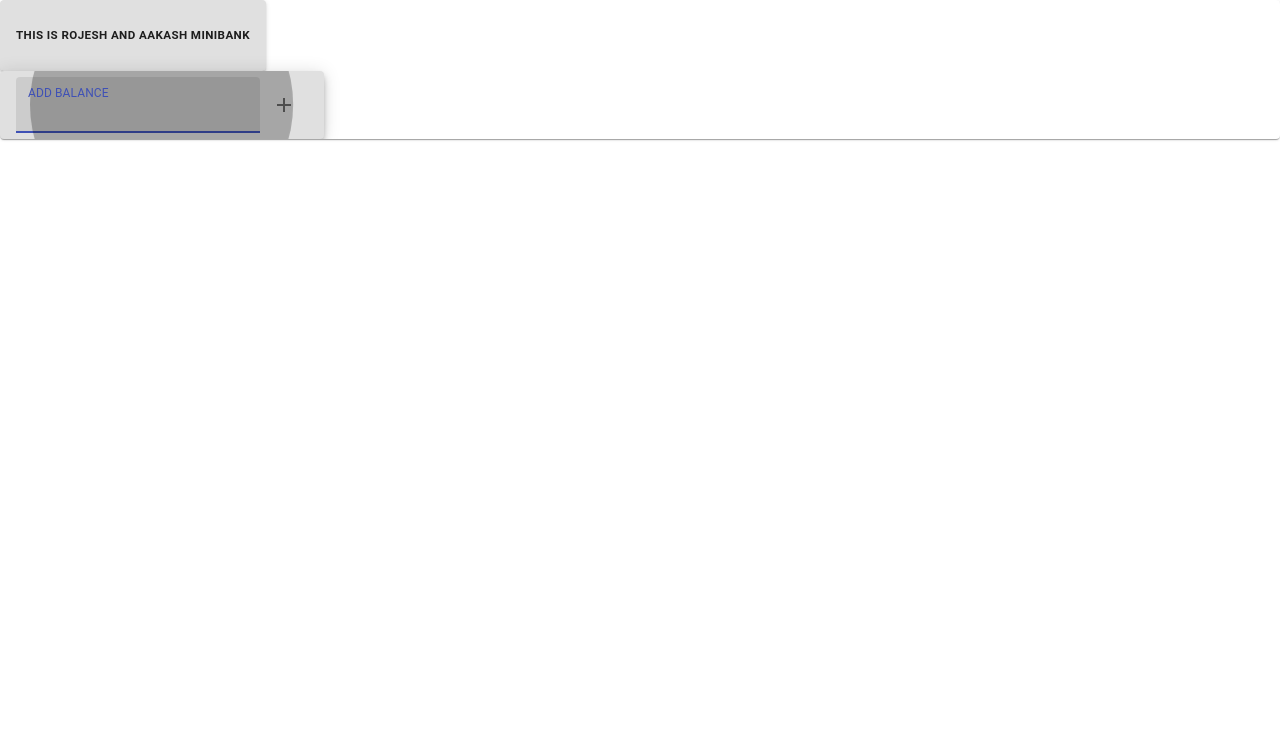
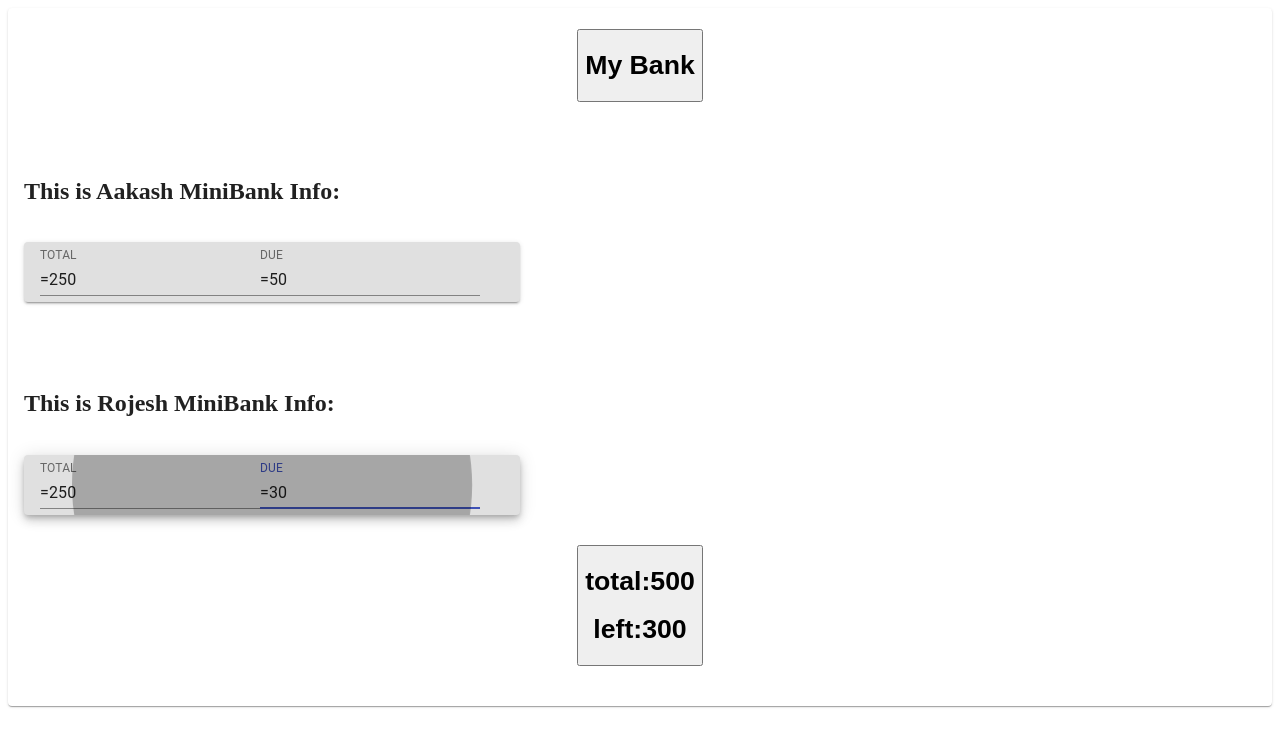
Before and after one commit to Rojesh04Mote/mybank-web, a React (Create React App) app: page / in a window 1280 px wide. Shown: the top 746 px of the page. Built offline with nearby package versions, Linux system fonts and the light colour scheme.

Commit message:
react-code-changes

```diff
--- /dev/null
+++ b/App.css
@@ -0,0 +1,5 @@
+.pussy {
+  min-height: 100vh;
+  background-image: linear-gradient(to top, #a18cd1 0%, #fbc2eb 100%);
+  align-items: center;
+}
--- a/package.json
+++ b/package.json
@@ -12,6 +12,7 @@
     "mongoose": "^5.11.17",
     "react": "^17.0.1",
     "react-dom": "^17.0.1",
+    "react-native-paper": "^4.7.1",
     "react-scripts": "4.0.2",
     "web-vitals": "^1.0.1"
   },
--- a/src/App.js
+++ b/src/App.js
@@ -1,9 +1,9 @@
-import Home from "./pages/home";
+import Home from "./pages/Home";
 import { Card } from "@material-ui/core";
 
 function App() {
   return (
-    <div className="App">
+    <div>
       <Card>
         {""}
         <Home />
--- a/src/index.css
+++ b/src/index.css
@@ -1,5 +1,6 @@
-body {
+pussy {
   margin: 0;
   font-family: -apple-system, BlinkMacSystemFont, "Segoe UI", Roboto, Oxygen,
     Ubuntu, Cantarell, "Open Sans", "Helvetica Neue", sans-serif;
+  align-items: right;
 }
--- /dev/null
+++ b/src/pages/Home.jsx
@@ -0,0 +1,126 @@
+import React, { useState, useRef, useEffect } from "react";
+import { TextField, IconButton } from "@material-ui/core";
+// import icons from "@material-ui/icons";
+import Button from "@material-ui/core/Button";
+import SnackBar from "./Snackbar";
+import Box from "@material-ui/core/Box";
+
+export default function Home() {
+  const balanceRef = useRef();
+  const [message, setMessage] = useState("");
+  const [open, setOpen] = useState(false);
+
+  const addBalance = (e) => {
+    e.preventDefault();
+    if (balanceRef.current.value.length === 0) {
+      setMessage("Money is needed ");
+      setOpen(true);
+      return;
+    }
+  };
+
+  const handleClose = (event, reason) => {
+    if (reason === "clickaway") {
+      return;
+    }
+
+    setOpen(false);
+  };
+
+  useEffect(() => {
+    balanceRef.current.focus();
+  }, []);
+
+  return (
+    <div>
+      <h1 class="card-title" align="center">
+        <button variant="contained">
+          <h1>My Bank</h1>
+        </button>
+      </h1>
+      <br />
+
+      <Box flexDirection="row-reverse" p={1} m={1}>
+        <div class="card">
+          <div class="card-body">
+            <h2 class="card-title" align="left">
+              This is Aakash MiniBank Info:
+            </h2>
+          </div>
+        </div>
+        <br />
+        <div>
+          <form>
+            <Button variant="contained">
+              <TextField
+                id="filled-basic"
+                type="text"
+                label=" Total"
+                value="=250"
+                inputRef={balanceRef}
+              />
+              <br />
+              <TextField
+                id="filled-basic"
+                type="text"
+                label="Due"
+                value="=50"
+                inputRef={balanceRef}
+              />
+              <IconButton type="submit" onClick={addBalance}></IconButton>
+            </Button>
+          </form>
+        </div>
+      </Box>
+
+      <br />
+      <br />
+
+      <div class="card" style={{ width: "100%" }}>
+        <Box flexDirection="row-reverse" p={1} m={1}>
+          <div class="card-body">
+            <h2 class="card-title" align="left">
+              This is Rojesh MiniBank Info:
+            </h2>
+          </div>
+
+          <br />
+          <div class="card">
+            <form>
+              <Button variant="contained">
+                <TextField
+                  id="filled-basic"
+                  type="text"
+                  label="total"
+                  value="=250"
+                  inputRef={balanceRef}
+                />
+                <TextField
+                  id="filled-basic"
+                  type="text"
+                  label="Due"
+                  value="=30"
+                  inputRef={balanceRef}
+                />
+
+                <IconButton type="submit" onClick={addBalance}></IconButton>
+              </Button>
+            </form>
+          </div>
+        </Box>
+      </div>
+
+      <div className="App">
+        <h1 class="card-title" align="center">
+          <button variant="contained">
+            <h1>total:500</h1>
+            <h1>left:300</h1>
+          </button>
+        </h1>
+        <br />
+      </div>
+
+      <SnackBar open={open} handleClose={handleClose} message={message} />
+    </div>
+  );
+}
--- a/src/pages/home.jsx
+++ /dev/null
@@ -1,57 +0,0 @@
-import React, { useState, useRef, useEffect } from "react";
-import { TextField, IconButton } from "@material-ui/core";
-import AddIcon from "@material-ui/icons/ADD";
-import Button from "@material-ui/core/Button";
-import SnackBar from "./snackbar";
-
-export default function Home() {
-  const balanceRef = useRef();
-  const [message, setMessage] = useState("");
-  const [open, setOpen] = useState(false);
-
-  const addBalance = (e) => {
-    e.preventDefault();
-    if (balanceRef.current.value.length == 0) {
-      setMessage("Money is needed ");
-      setOpen(true);
-      return;
-    }
-  };
-
-  const handleClose = (event, reason) => {
-    if (reason === "clickaway") {
-      return;
-    }
-
-    setOpen(false);
-  };
-
-  useEffect(() => {
-    balanceRef.current.focus();
-  }, []);
-
-  return (
-    <div className="App">
-      <Button variant="contained">
-        <h5>This is Rojesh and Aakash MiniBank </h5>
-      </Button>
-      <br />
-      <form>
-        <Button variant="contained">
-          <TextField
-            id="filled-basic"
-            type="text"
-            label=" Add Balance"
-            variant="filled"
-            inputRef={balanceRef}
-          />
-          <IconButton type="submit" onClick={addBalance}>
-            <AddIcon />
-          </IconButton>
-        </Button>
-      </form>
-
-      <SnackBar open={open} handleClose={handleClose} message={message} />
-    </div>
-  );
-}
```
Also changed, not shown: src/components/Balance.jsx (renamed from src/components/balance.jsx), src/pages/Snackbar.jsx (renamed from src/pages/snackbar.jsx), 1 other file (tests, documents, lock files or other folders).
